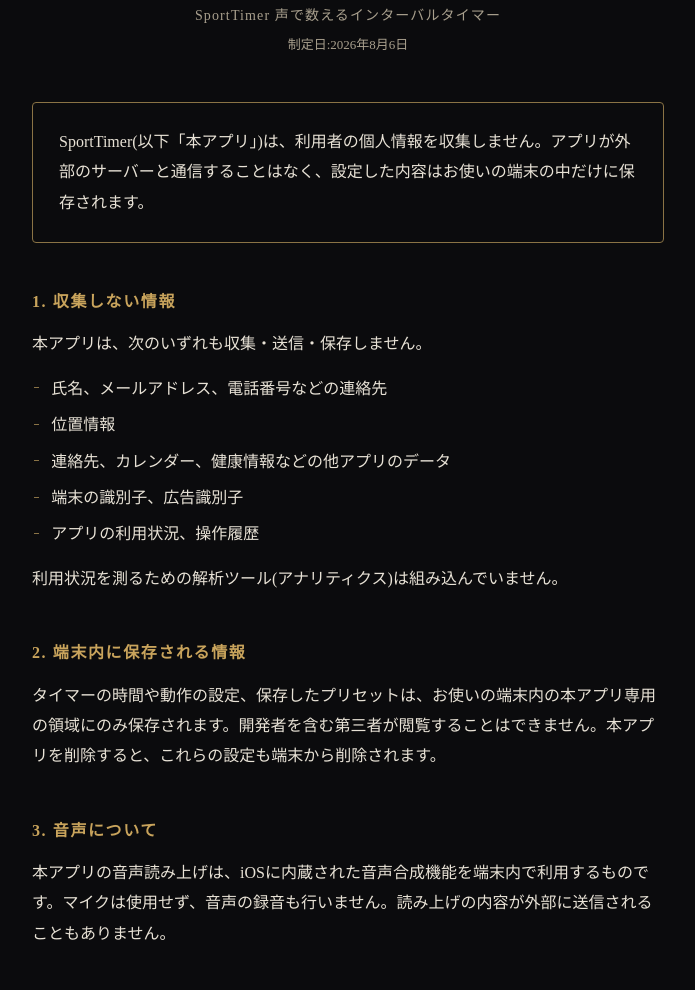
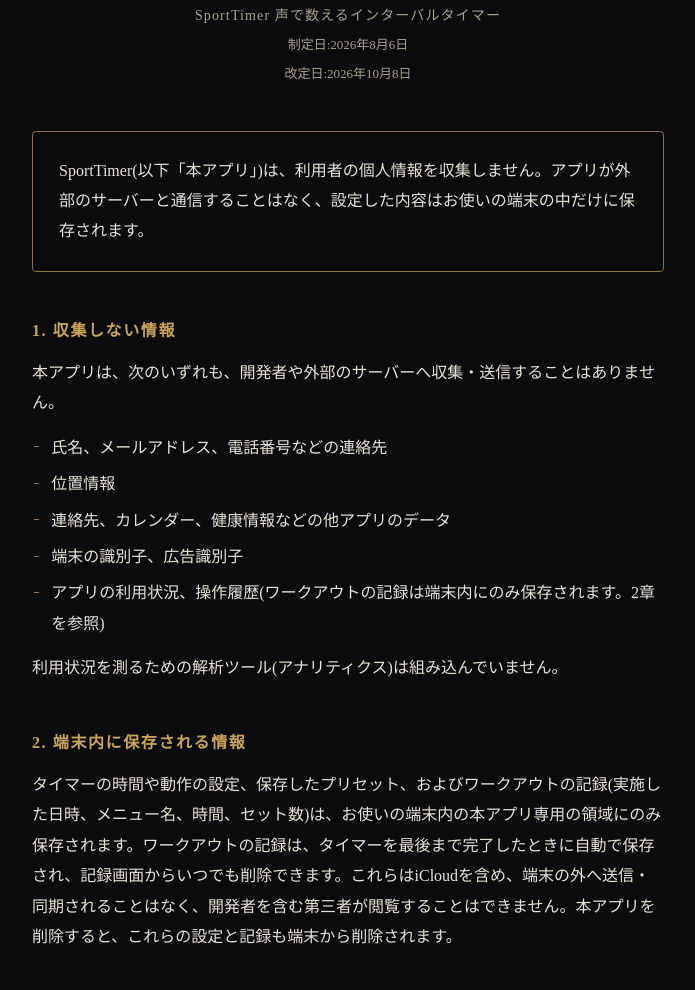
Before and after one commit to uteralab/uteralab.github.io, a plain HTML site: page privacy.html in a window 1280 px wide. Shown: the part 345-1335 px from the top of the page, without its empty margins (292-987 px from the left). Drawn offline with Linux system fonts and the light colour scheme.

Commit message:
Add files via upload

```diff
--- a/privacy.html
+++ b/privacy.html
@@ -146,6 +146,7 @@
     <h1>プライバシーポリシー</h1>
     <div class="app-name">SportTimer 声で数えるインターバルタイマー</div>
     <div class="date">制定日:2026年8月6日</div>
+    <div class="date">改定日:2026年10月8日</div>
   </header>
 
   <div class="lead">
@@ -154,20 +155,20 @@
 
   <section>
     <h2>1. 収集しない情報</h2>
-    <p>本アプリは、次のいずれも収集・送信・保存しません。</p>
+    <p>本アプリは、次のいずれも、開発者や外部のサーバーへ収集・送信することはありません。</p>
     <ul>
       <li>氏名、メールアドレス、電話番号などの連絡先</li>
       <li>位置情報</li>
       <li>連絡先、カレンダー、健康情報などの他アプリのデータ</li>
       <li>端末の識別子、広告識別子</li>
-      <li>アプリの利用状況、操作履歴</li>
+      <li>アプリの利用状況、操作履歴(ワークアウトの記録は端末内にのみ保存されます。2章を参照)</li>
     </ul>
     <p>利用状況を測るための解析ツール(アナリティクス)は組み込んでいません。</p>
   </section>
 
   <section>
     <h2>2. 端末内に保存される情報</h2>
-    <p>タイマーの時間や動作の設定、保存したプリセットは、お使いの端末内の本アプリ専用の領域にのみ保存されます。開発者を含む第三者が閲覧することはできません。本アプリを削除すると、これらの設定も端末から削除されます。</p>
+    <p>タイマーの時間や動作の設定、保存したプリセット、およびワークアウトの記録(実施した日時、メニュー名、時間、セット数)は、お使いの端末内の本アプリ専用の領域にのみ保存されます。ワークアウトの記録は、タイマーを最後まで完了したときに自動で保存され、記録画面からいつでも削除できます。これらはiCloudを含め、端末の外へ送信・同期されることはなく、開発者を含む第三者が閲覧することはできません。本アプリを削除すると、これらの設定と記録も端末から削除されます。</p>
   </section>
 
   <section>
@@ -215,7 +216,7 @@
 
   <section class="en" lang="en">
     <h2>Privacy Policy (English)</h2>
-    <p>SportTimer ("the App") does not collect any personal information or usage data. The App does not communicate with any external server, and no account is required. Timer settings and presets you create are stored only on your device, in the App's own storage area, and are removed when the App is deleted.</p>
+    <p>SportTimer ("the App") does not collect any personal information or usage data. The App does not communicate with any external server, and no account is required. Timer settings, presets you create, and your workout history (date and time, menu name, duration, and number of sets) are stored only on your device, in the App's own storage area. A workout is recorded automatically when you finish it, and you can delete any entry from within the App. This data is never sent or synced anywhere, including iCloud, and is removed when the App is deleted.</p>
     <p>Voice announcements are generated on-device using the speech synthesis built into iOS. The App does not use the microphone and does not record audio. The App contains no advertising, no analytics, no tracking, no third-party SDKs, and no in-app purchases.</p>
     <p>If the App terminates unexpectedly, iOS may send a crash report to the developer through Apple, but only if you have opted in under Settings → Privacy &amp; Security → Analytics &amp; Improvements. Such reports contain no personally identifiable information and are used solely to fix defects.</p>
     <p>If this policy changes, this page will be updated and the effective date revised. Contact: <a href="mailto:uteralab.app@gmail.com">uteralab.app@gmail.com</a></p>
```
